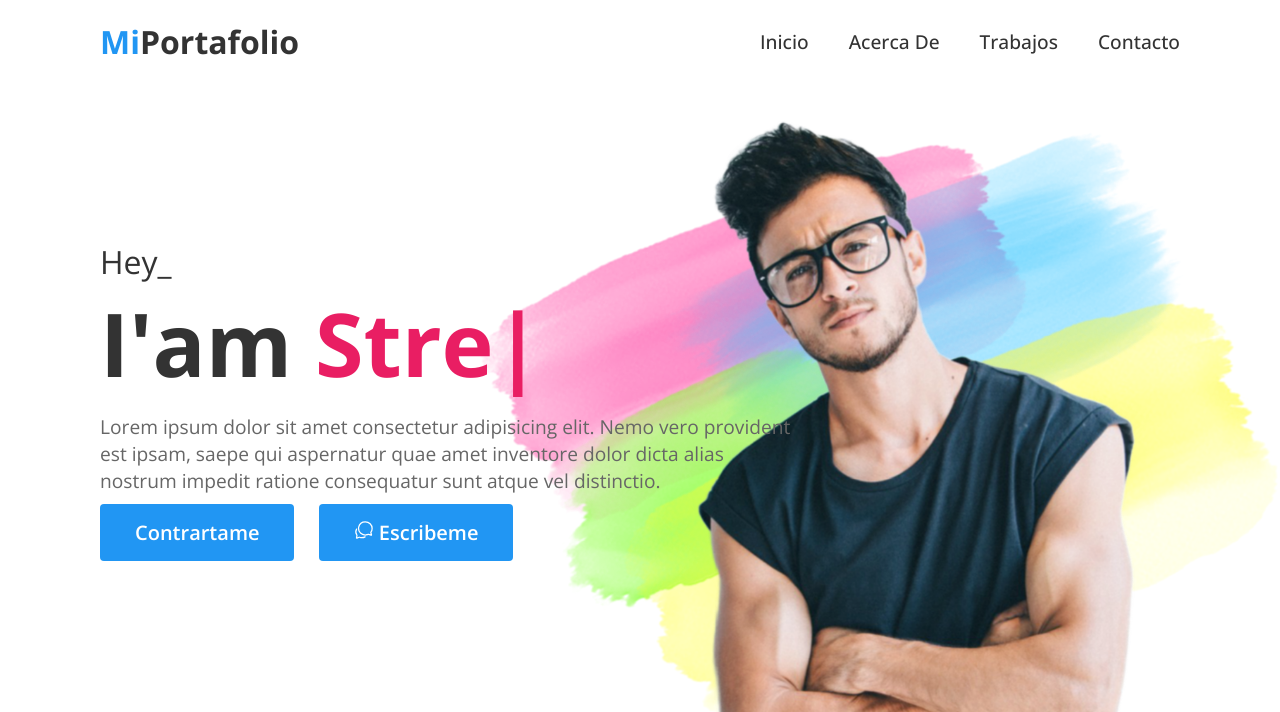
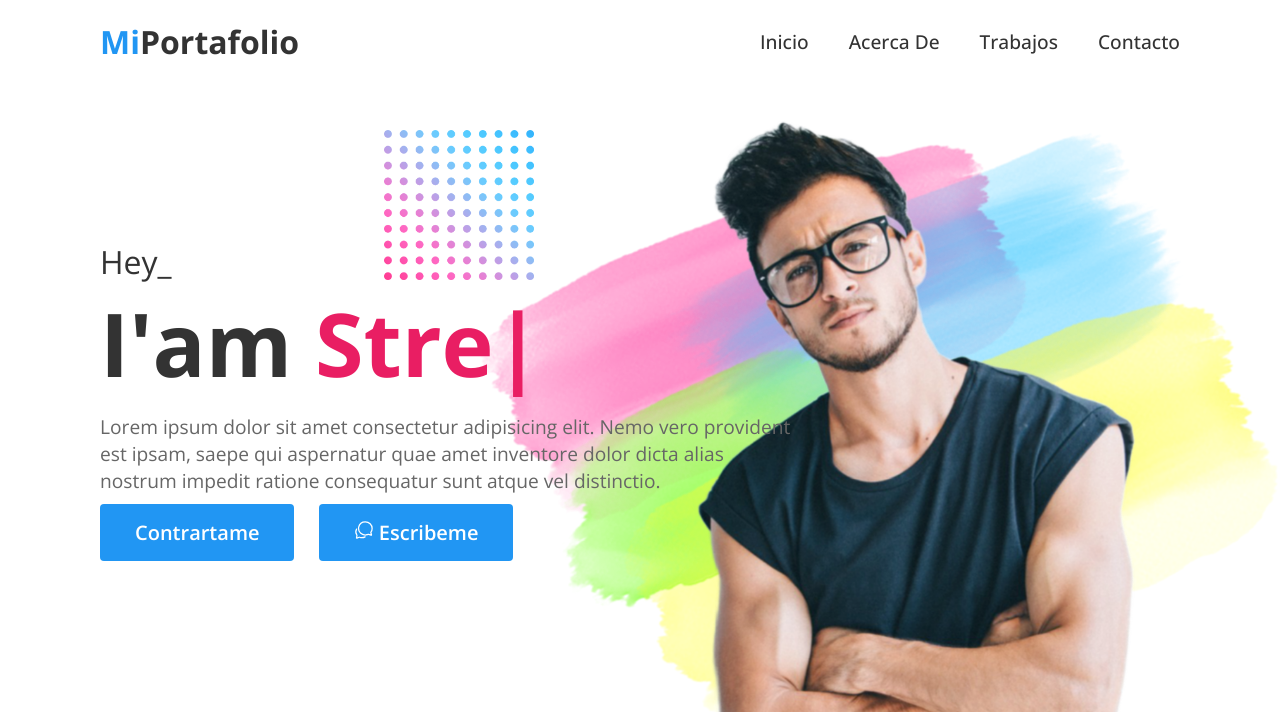
Before and after one commit to jdg24g/my_page, a plain HTML site: page index.html in a window 1280 px wide. Shown: the top 712 px of the page. Drawn offline with nearby package versions, Linux system fonts and the light colour scheme.

Commit message:
background fix

```diff
--- a/css/style.css
+++ b/css/style.css
@@ -25,7 +25,7 @@
     top:10%;
     width: 150px;
     height: 150px;
-    background-image: url(my_page/scr/img/dotted.png);
+    background-image: url(../scr/img/dotted.png);
     background-size: cover;
     animation: animateColor 10s linear infinite;
     transition-delay: -5s;
```
